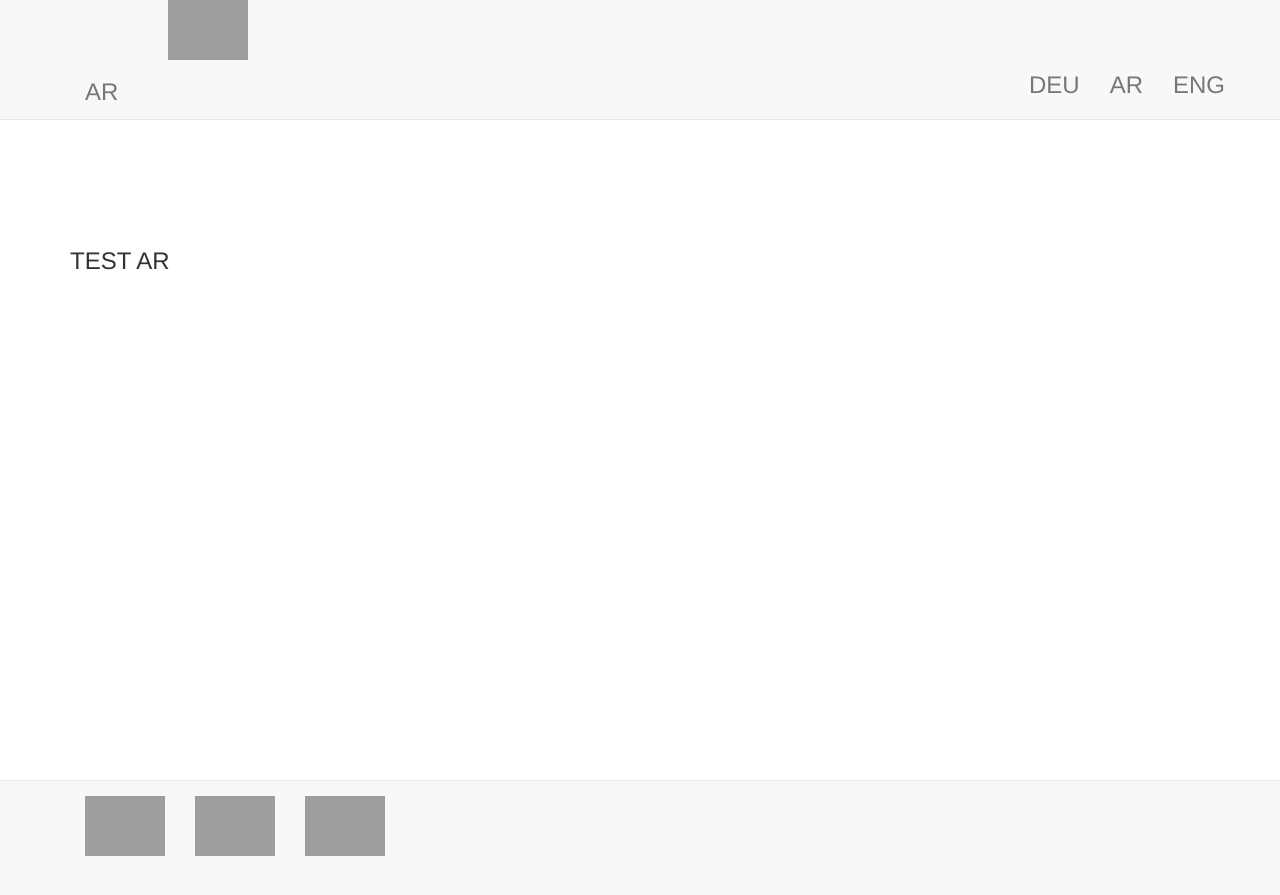
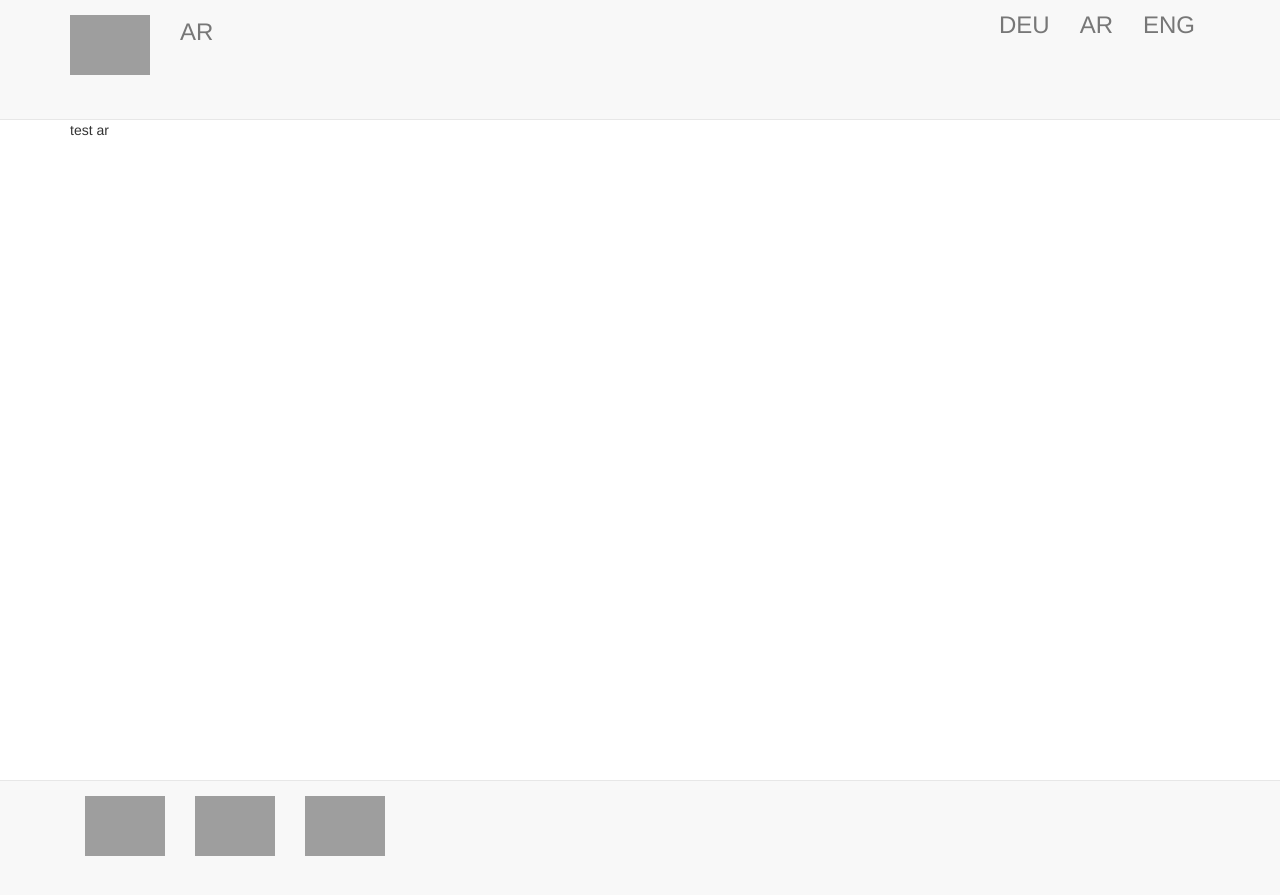
Before and after one commit to EIJC/TIJ, a Jekyll site: the page built from ar.html, in a window 1280 px wide. Shown: the top 895 px of the page. Built offline with Jekyll 4.4.1, drawn with Linux system fonts in a browser that asks for light colours; nearby versions of some CDN libraries; grey boxes are pictures that could not be loaded.

Commit message:
Update page.html

```diff
--- a/_layouts/page.html
+++ b/_layouts/page.html
@@ -6,19 +6,12 @@ layout: base
 <div id="header" class="navbar navbar-default navbar-fixed-top">
   <div class="container">
     <div class="navbar-header">
-      <div class="container">
-        <div class="row">
-          <div class="col-md-1">
             <button class="navbar-toggle collapsed" type="button" data-toggle="collapse" data-target=".navbar-collapse">
                 <i class="icon-reorder"></i>
             </button>
-          </div>
-          <div class="col-md-5>
             <a class="navbar-brand" href="">
               <img alt="Treffen Internationaler Journalisten" src="https://www.dropbox.com/s/0z8cxb5275ouz2r/TIJ%20Transparent.png?raw=1" style="max-width: 80px; max-height: 80px;" />
             </a>
-          </div>
-      </div>
     </div>
     <nav class="collapse navbar-collapse">
         <ul class="nav navbar-nav">
```
